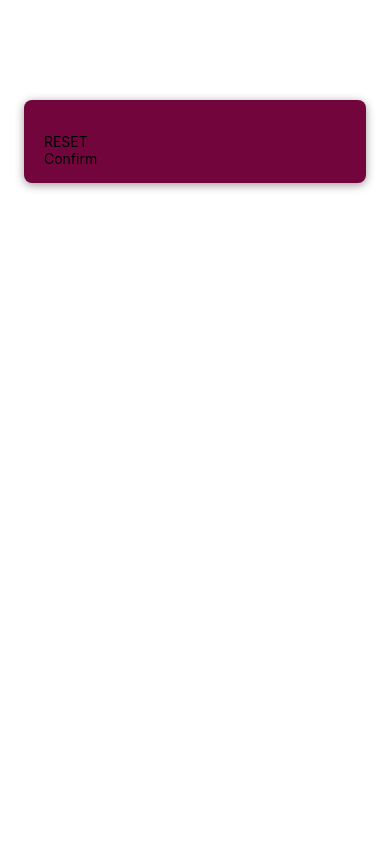
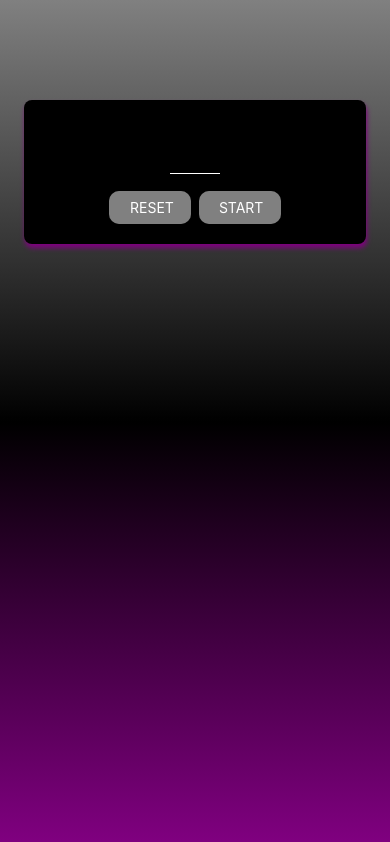
Before and after one commit to 21SINGH/guess-no-game, a React Native app: screen / in a window 390 px wide. Built offline with nearby package versions, Linux system fonts and the light colour scheme.

Commit message:
adding linear gradient and changing the sytle

```diff
--- a/App.js
+++ b/App.js
@@ -1,13 +1,19 @@
 import { StatusBar } from 'expo-status-bar';
 import { StyleSheet, Text, View } from 'react-native';
 import StartGameScreen from './screens/StartGameScreen';
+import {LinearGradient} from "expo-linear-gradient"
 
 export default function App() {
   return (
+    <LinearGradient colors={['gray', 'black','purple',]} style={styles.rootScreen}>
     <StartGameScreen />
+    </LinearGradient>
   );
 }
 
 const styles = StyleSheet.create({
+  rootScreen: {
+    flex:1,
 
+  }
 });
--- a/components/PrimaryButton.js
+++ b/components/PrimaryButton.js
@@ -1,9 +1,48 @@
-import { View , Text } from "react-native"
+import { View, Text, Pressable, StyleSheet } from "react-native";
 
-export default function PrimaryButton({children}) {
-    return (
-        <View >
-            <Text >{children}</Text>
+export default function PrimaryButton({ children }) {
+  return (
+    <View style={styles.outterContainer}>
+      <Pressable
+        style={({ pressed }) =>
+          pressed
+            ? [styles.innerContainer, styles.pressed]
+            : styles.innerContainer
+        }
+      >
+        <View style={styles.continer}>
+          <Text style={styles.text}>{children}</Text>
         </View>
-    )
+      </Pressable>
+    </View>
+  );
 }
+
+const styles = StyleSheet.create({
+  outterContainer: {
+    borderRadius: 10,
+    margin: 4,
+    overflow: "hidden",
+  },
+  innerContainer: {
+    backgroundColor: "gray",
+    opacity: 1,
+    paddingVertical: 8,
+    paddingHorizontal: 16,
+    elevation: 2,
+    shadowColor: "white",
+    shadowOffset: { width: 1, height: 0 },
+    shadowRadius: 10,
+    shadowOpacity: 0.3,
+    color: "white",
+  },
+  text: {
+    color: "white",
+    opacity: 1,
+    textAlign: "center",
+  },
+  pressed: {
+    opacity: 0.5,
+    backgroundColor: "plum",
+  },
+});
--- a/package.json
+++ b/package.json
@@ -12,7 +12,8 @@
     "expo": "~51.0.28",
     "expo-status-bar": "~1.12.1",
     "react": "18.2.0",
-    "react-native": "0.74.5"
+    "react-native": "0.74.5",
+    "expo-linear-gradient": "~13.0.2"
   },
   "devDependencies": {
     "@babel/core": "^7.20.0"
--- a/screens/StartGameScreen.js
+++ b/screens/StartGameScreen.js
@@ -1,27 +1,54 @@
-import { TextInput, View , StyleSheet} from "react-native";
+import { TextInput, View, StyleSheet } from "react-native";
 import PrimaryButton from "../components/PrimaryButton";
 
 export default function StartGameScreen() {
   return (
-    <View style={styles.inputContainer}>
-      <TextInput />
+    <View style={styles.inputContainer} >
+      <TextInput style={styles.input} maxLength={2} keyboardType="number-pad" autoCapitalize="none" />
+      <View style={styles.buttonContiner}>
+        <View style={styles.buttonElement}>
       <PrimaryButton> RESET</PrimaryButton>
-      <PrimaryButton> Confirm </PrimaryButton>
+      </View>
+      <View style={styles.buttonElement}>
+      <PrimaryButton> START </PrimaryButton>
+      </View>
+      </View>
     </View>
   );
 }
 
 const styles = StyleSheet.create({
-    inputContainer :{
-        padding: 16,
-        marginHorizontal : 24,
-        marginTop: 100,
-        backgroundColor : '#72063c',
-        borderRadius: 8,
-        elevation : 4,
-        shadowColor : "black",
-        shadowOffset : {width : 0, height : 2},
-        shadowRadius : 10,
-        shadowOpacity : 0.4,
-    }
-})
+  inputContainer: {
+    padding: 16,
+    marginHorizontal: 24,
+    marginTop: 100,
+    backgroundColor: "black",
+    borderRadius: 8,
+    elevation: 10,
+    shadowColor: "purple",
+    shadowOffset: { width: 1, height: 4},
+    shadowRadius: 5,
+    shadowOpacity: 1,
+    alignItems : "center",
+  },
+  input: {
+    height: 50,
+    width: 50,
+    fontSize: 32,
+    borderBottomColor: "white",
+    borderBottomWidth: 1,
+    color: "white",
+    marginVertical: 8,
+    fontWeight: "bold",
+    textAlign : "center",
+  },
+  buttonContiner : {
+    marginTop : 5,
+    flexDirection : "row",
+    // justifyContent : "space-around",
+    // width : "60%"
+  },
+  buttonElement:{
+    flex: 1,
+  }
+});
```
Also changed, not shown: 1 other file (tests, documents, lock files or other folders).
